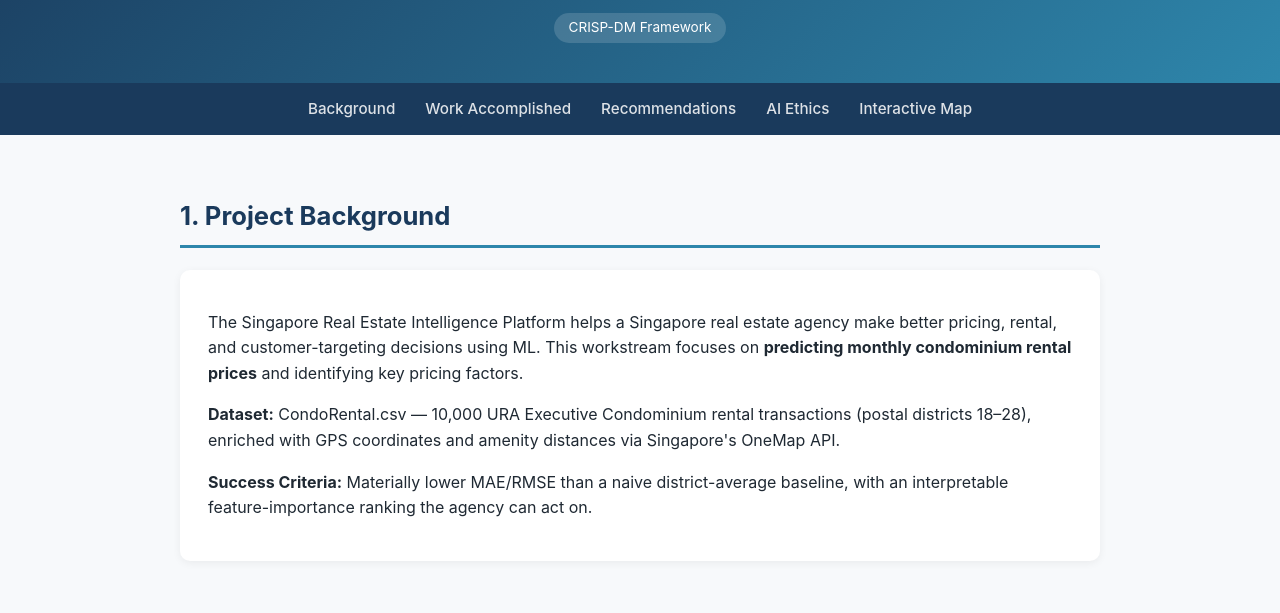
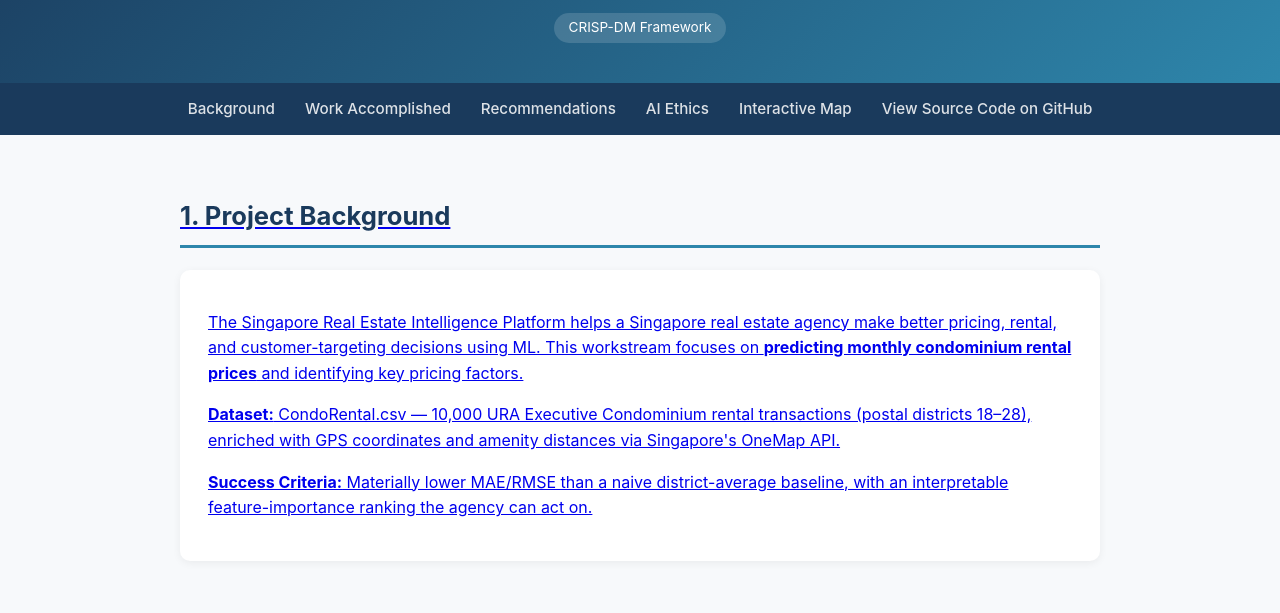
Before and after one commit to jupiterinternationalgroup-hub/ITD224_Assignment-, a plain HTML site: page docs/index.html in a window 1280 px wide. Shown: the part 187-800 px from the top of the page. Drawn offline with Linux system fonts and the light colour scheme.

Commit message:
Update index.html

```diff
--- a/docs/index.html
+++ b/docs/index.html
@@ -133,6 +133,8 @@
   <a href="#recommendations">Recommendations</a>
   <a href="#ethics">AI Ethics</a>
   <a href="map.html">Interactive Map</a>
+  <a href="https://github.com/jupiterinternationalgroup-hub/ITD224_Assignment-" target="_blank">
+  View Source Code on GitHub
 </nav>
 
 <main>
```
